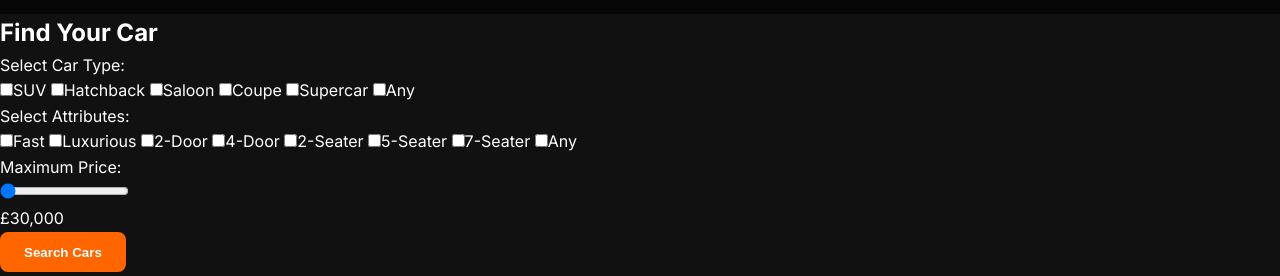
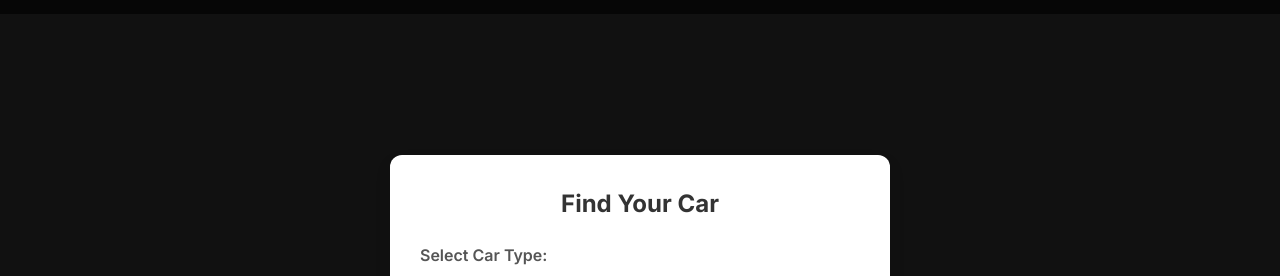
Before and after one commit to MatthewF51/ecom, a website: page public/cars.html in a window 1280 px wide. Shown: the part 85-361 px from the top of the page. Drawn offline with nearby package versions, Linux system fonts and the light colour scheme; no server answers.

Commit message:
Added styles for form

```diff
--- a/public/styles.css
+++ b/public/styles.css
@@ -133,6 +133,95 @@ button:hover {
   padding: 1.5rem;
 }
 
+.page-container {
+      display: flex;
+      justify-content: center;
+      align-items: center;
+      height: 100vh; /* Full viewport height */
+      padding: 20px; /* In case screen is small */
+    }
+
+.form-container {
+      background-color: #fff;
+      padding: 30px;
+      border-radius: 12px;
+      box-shadow: 0 8px 16px rgba(0, 0, 0, 0.1);
+      width: 100%;
+      max-width: 500px;
+
+    }
+
+.form-container h2 {
+  text-align: center;
+  margin-bottom: 20px;
+  color: #333;
+}
+
+.section label {
+      display: block;
+      font-weight: 600;
+      margin-bottom: 10px;
+      color: #555;
+    }
+
+.checkbox-group {
+  display: flex;
+  flex-wrap: wrap;
+  gap: 10px;
+}
+
+.checkbox-group label {
+  display: flex;
+  align-items: center;
+  gap: 5px;
+  background-color: #f1f1f1;
+  padding: 8px 12px;
+  border-radius: 6px;
+  cursor: pointer;
+  transition: background-color 0.3s ease;
+  font-weight: normal;
+}
+
+.checkbox-group input[type="checkbox"] {
+  accent-color: #007BFF;
+}
+
+.checkbox-group label:hover {
+  background-color: #e0e0e0;
+}
+
+.range-container {
+  display: flex;
+  align-items: center;
+  gap: 15px;
+}
+
+.range-container input[type="range"] {
+  flex-grow: 1;
+}
+
+#rangeValue {
+  font-weight: bold;
+  color: #007BFF;
+  min-width: 80px;
+}
+
+.submit-btn {
+  width: 100%;
+  background-color: #007BFF;
+  color: #fff;
+  border: none;
+  padding: 12px;
+  border-radius: 6px;
+  font-size: 16px;
+  cursor: pointer;
+  transition: background-color 0.3s ease;
+}
+
+.submit-btn:hover {
+  background-color: #0056b3;
+}
+
 footer {
   text-align: center;
   padding: 2rem 1rem;
```
